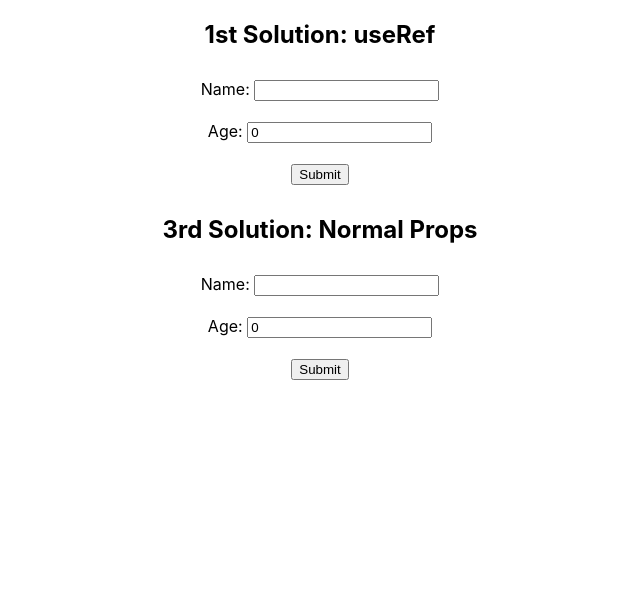
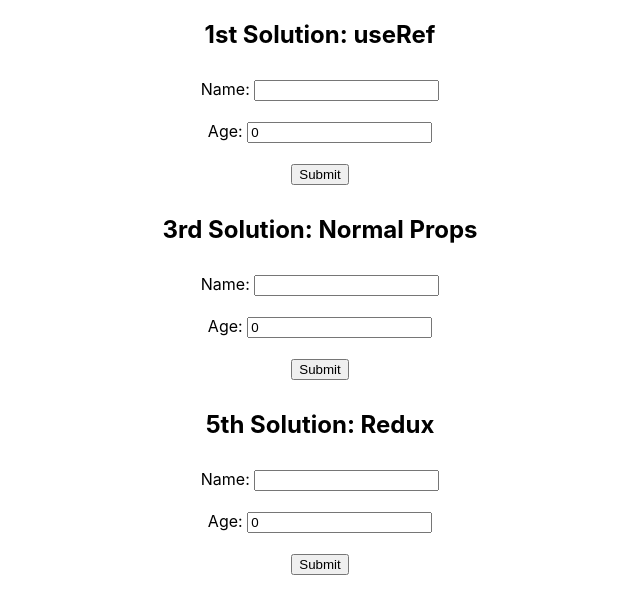
Before and after one commit to star123good/react-form-parent-child, a React (Create React App) app: page / in a window 1280 px wide. Shown: the top 614 px of the page, without its empty margins (320-960 px from the left). Built offline with nearby package versions, Linux system fonts and the light colour scheme.

Commit message:
make 5th solution - redux

```diff
--- a/src/App.js
+++ b/src/App.js
@@ -1,15 +1,22 @@
+import { Provider } from 'react-redux';
+import store from './store';
 import NormalParent from './components/normal/Parent';
 import RefParent from './components/ref/Parent';
+import ReduxParent from './components/redux/Parent';
 import './App.css';
 
 function App() {
   return (
+    <Provider store={store} >
       <div className="App">
         <h2>1st Solution: useRef</h2>
         <RefParent />
         <h2>3rd Solution: Normal Props</h2>
         <NormalParent />
+        <h2>5th Solution: Redux</h2>
+        <ReduxParent />
       </div>
+    </Provider>
   );
 }
 
--- a/src/components/normal/Parent.js
+++ b/src/components/normal/Parent.js
@@ -31,10 +31,10 @@
     const onSubmit = () => {
         const err = validate();
         if (Object.keys(err).length) {
-            setResult(`Error happens.`)
+            setResult(`Error happens.`);
         }
         else {
-            setResult(`Name is ${name}, and age is ${age}.`)
+            setResult(`Name is ${name}, and age is ${age}.`);
         }
     };
 
--- /dev/null
+++ b/src/components/redux/ChildForm.js
@@ -0,0 +1,30 @@
+import React from "react";
+import { useSelector, useDispatch } from "react-redux";
+import { setName, setAge } from "../../reducers/form";
+
+export default function ChildForm () {
+
+    const { name, errorName, age, errorAge } = useSelector(state => state.form);
+    const dispatch = useDispatch();
+
+    const handleChangeName = (e) => {
+        dispatch(setName(e.target.value));
+    };
+
+    const handleChangeAge = (e) => {
+        dispatch(setAge(e.target.value));
+    };
+
+    return (
+        <div className="form">
+            <div className="row">
+                <div>Name: <input value={name} onChange={handleChangeName} /></div>
+                <div className="error">{errorName}</div>
+            </div>
+            <div className="row">
+                <div>Age: <input type="number" value={age} onChange={handleChangeAge} /></div>
+                <div className="error">{errorAge}</div>
+            </div>
+        </div>
+    );
+}
--- /dev/null
+++ b/src/components/redux/Parent.js
@@ -0,0 +1,38 @@
+import React, { useState, useEffect } from "react";
+import { useSelector, useDispatch } from "react-redux";
+import { validate } from "../../reducers/form";
+import ChildForm from "./ChildForm";
+
+export default function Parent () {
+
+    const { name, errorName, age, errorAge } = useSelector(state => state.form);
+    const dispatch = useDispatch();
+
+    const [result, setResult] = useState('');
+    const [submit, setSubmit] = useState(false);
+
+    const onSubmit = () => {
+        dispatch(validate());
+        setSubmit(true);
+    };
+
+    useEffect(() => {
+        if (submit) {
+            if (!!errorName || !!errorAge) {
+                setResult(`Error happens.`);
+            }
+            else {
+                setResult(`Name is ${name}, and age is ${age}.`);
+            }
+            setSubmit(false);
+        }
+    }, [submit, name, errorName, age, errorAge]);
+
+    return (
+        <div className="panel">
+            <div className="row">{result}</div>
+            <ChildForm />
+            <button onClick={onSubmit} >Submit</button>
+        </div>
+    );
+}
--- a/src/components/ref/Parent.js
+++ b/src/components/ref/Parent.js
@@ -10,10 +10,10 @@
     const onSubmit = () => {
         const {result, error} = ref.current.handleSubmit();
         if (Object.keys(error).length) {
-            setResult(`Error happens.`)
+            setResult(`Error happens.`);
         }
         else {
-            setResult(`Name is ${result.name}, and age is ${result.age}.`)
+            setResult(`Name is ${result.name}, and age is ${result.age}.`);
         }
     };
 
--- /dev/null
+++ b/src/reducers/form.js
@@ -0,0 +1,39 @@
+import { createSlice } from "@reduxjs/toolkit";
+
+const initialState = {
+    name: '',
+    errorName: '',
+    age: 0,
+    errorAge: '',
+};
+
+const slice = createSlice({
+    name: 'form',
+    initialState,
+    reducers: {
+        setName: (state, action) => {
+            state.name = action.payload;
+        },
+        setAge: (state, action) => {
+            state.age = action.payload;
+        },
+        validate: (state) => {
+            if (!state.name) {
+                state.errorName = 'Name is required.';
+            }
+            else {
+                state.errorName = '';
+            }
+            if (state.age <= 0 || state.age > 100) {
+                state.errorAge = 'Age should be 0 ~ 100.';
+            }
+            else {
+                state.errorAge = '';
+            }
+            return state;
+        },
+    }
+});
+
+export default slice.reducer;
+export const { setName, setAge, validate } = slice.actions;
--- /dev/null
+++ b/src/store.js
@@ -0,0 +1,10 @@
+import { configureStore } from "@reduxjs/toolkit";
+import formReducer from './reducers/form';
+
+const store = configureStore({
+    reducer: {
+        form: formReducer,
+    }
+});
+
+export default store;
```
Lines whose indentation alone changed are shown as unchanged.
